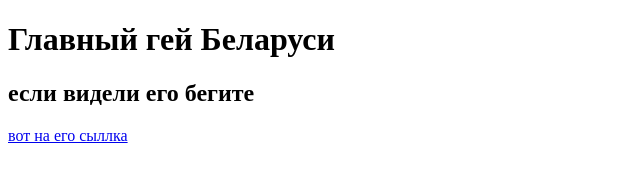
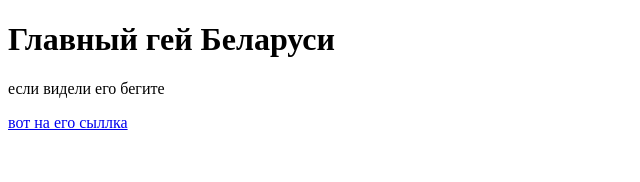
Before and after one commit to egormaz/egormaz.github.io, a plain HTML site: page index.html in a window 1280 px wide. Shown: the whole page, without its empty margins (0-640 px from the left). Drawn offline with Linux system fonts and the light colour scheme.

Commit message:
Add files via upload

```diff
--- a/index.html
+++ b/index.html
@@ -8,7 +8,7 @@
 </head>
 <body>
 <h1>Главный гей Беларуси</h1>
-<h2>если видели его бегите</h2>
+<p>если видели его бегите</p>
 <a href="https://vk.com/husband_iannie9" target="_blank">
 	вот на его сыллка
 	<a>
```
